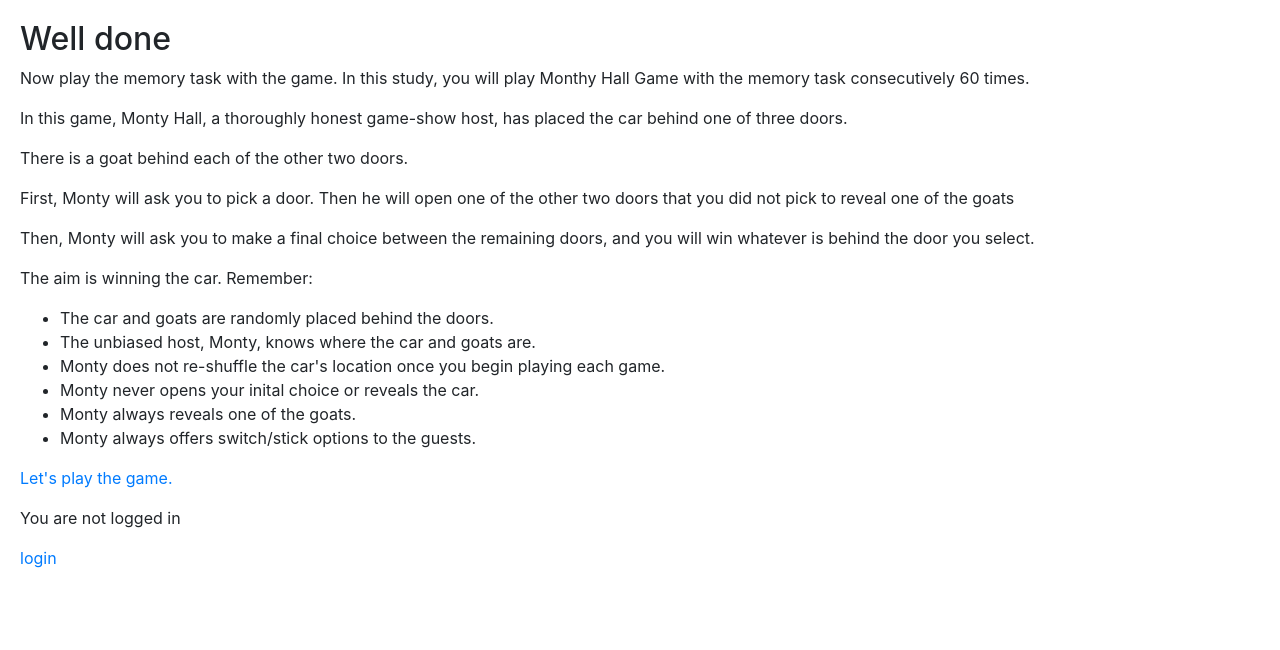
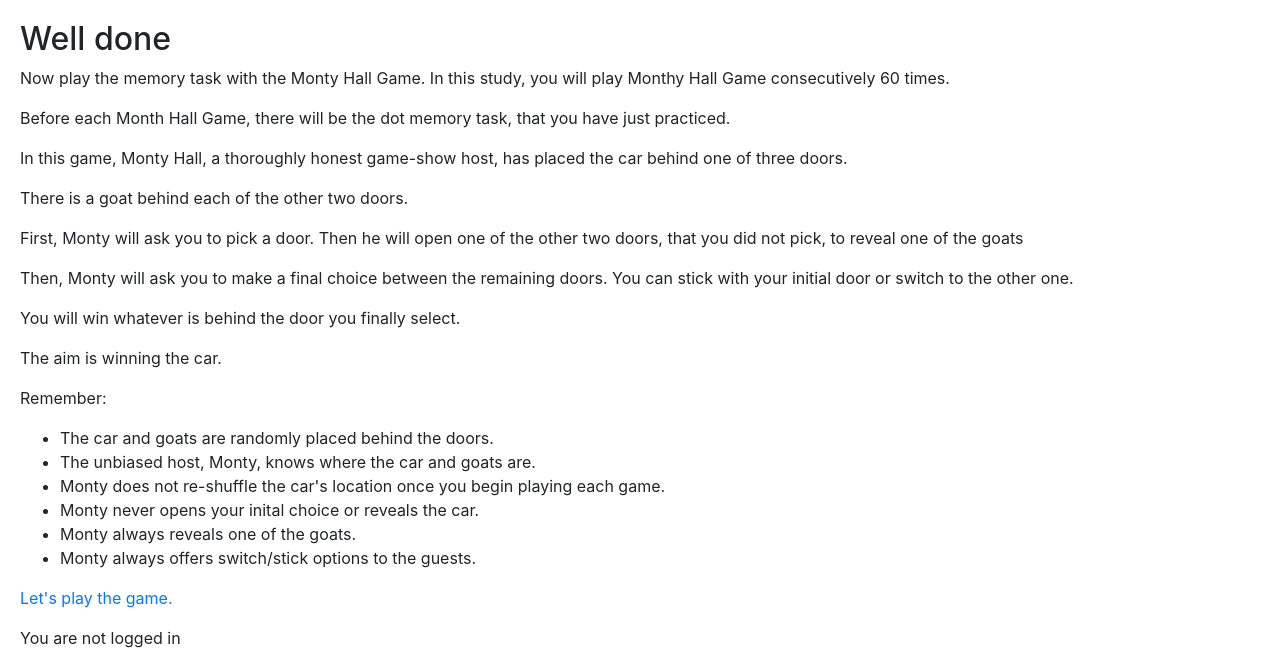
Before and after one commit to gregcodethem/choices_behind_doors_study, a Django app: page /prelim_four in a window 1280 px wide. Shown: the top 650 px of the page. Run offline with Django 3.2, Linux system fonts and the light colour scheme; some libraries are stand-ins or nearby versions.

Commit message:
Update prelim_four.html

```diff
--- a/doorgame/templates/prelim_four.html
+++ b/doorgame/templates/prelim_four.html
@@ -6,16 +6,20 @@
 
 <h2>Well done</h2>
 
-<p>Now play the memory task with the game.  In this study, you will play Monthy Hall Game with the memory task consecutively 60 times.</p>
+<p>Now play the memory task with the Monty Hall Game.  In this study, you will play Monthy Hall Game consecutively 60 times.</p>
+<p>Before each Month Hall Game, there will be the dot memory task, that you have just practiced.</p>
 <p>In this game, Monty Hall, a thoroughly honest game-show host, has placed the car behind one of three doors.</p>
 <p>There is a goat behind each of the other two doors.
 
-<p>First, Monty will ask you to pick a door.  Then he will open one of the other two doors that you did not pick to reveal one of the goats</p>
-<p>Then, Monty will ask you to make a final choice between the remaining doors, and you will win whatever is behind the door you select.</p>
+<p>First, Monty will ask you to pick a door.  Then he will open one of the other two doors, that you did not pick, to reveal one of the goats</p>
+<p>Then, Monty will ask you to make a final choice between the remaining doors.  You can stick with your initial door or switch to the other one.</p>
+<p>You will win whatever is behind the door you finally select.</p>
 
 
 
-<p>The aim is winning the car.  Remember:</p>
+<p>The aim is winning the car.</p>
+
+<p>Remember:</p>
 
 <ul>
 	<li>The car and goats are randomly placed behind the doors.</li>
```
